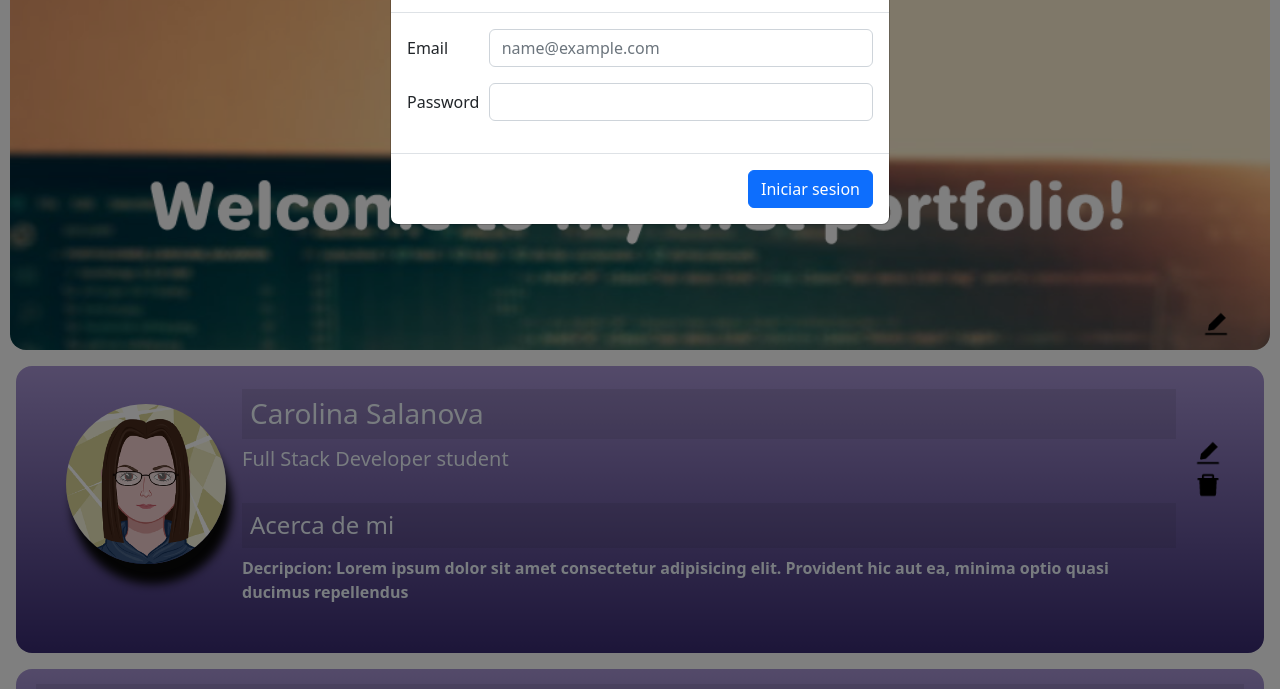
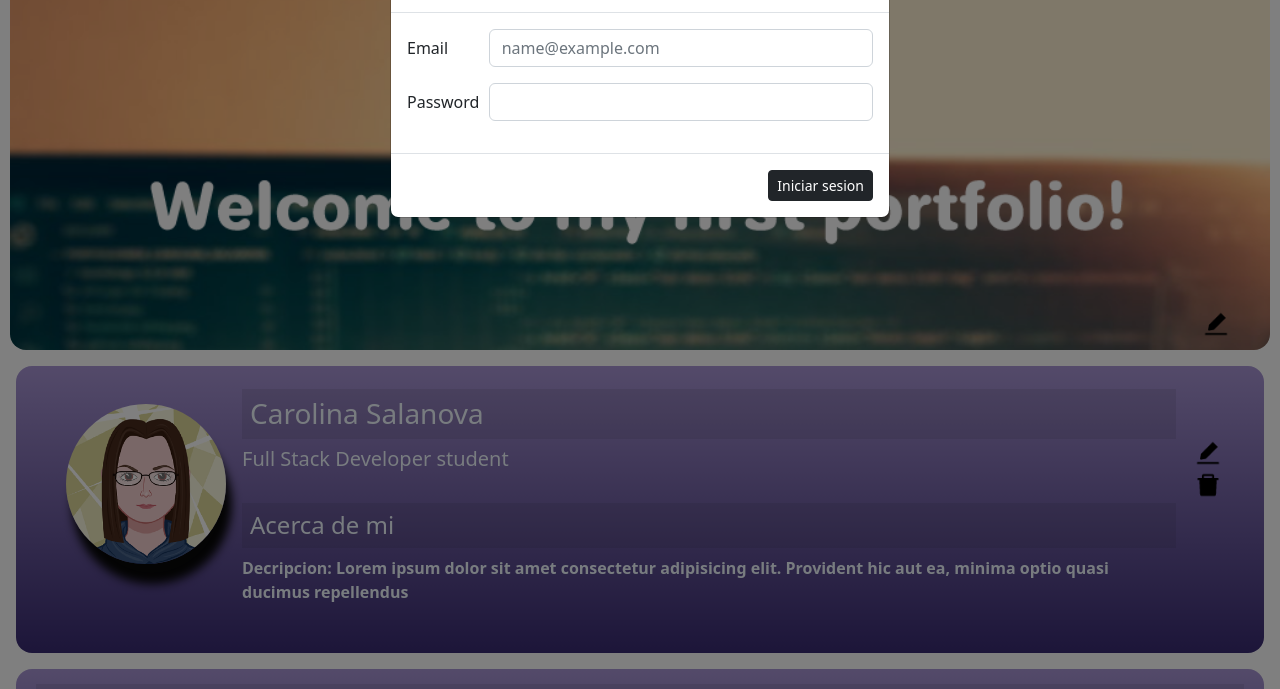
Before and after one commit to carolinaS123/ArgProgramaMaquetaPorfolioCarolinaSalanova, a plain HTML site: page index.html in a window 1280 px wide. Both pictures are taken after a click on the link 1242 px from the left and 35 px from the top of the page. Shown: the part 79-768 px from the top of the page. Drawn offline with nearby package versions, Linux system fonts and the light colour scheme; files whose address does not match are found by name.

Commit message:
Se retoco el boton del login

```diff
--- a/index.html
+++ b/index.html
@@ -368,7 +368,7 @@
 
           </div>
           <div class="modal-footer">
-            <button type="button" class="btn btn-primary">Iniciar sesion</button>
+            <button type="button" class="btn btn-dark btn-sm">Iniciar sesion</button>
           </div>
         </div>
       </div>
```
